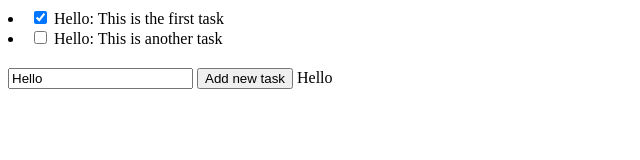
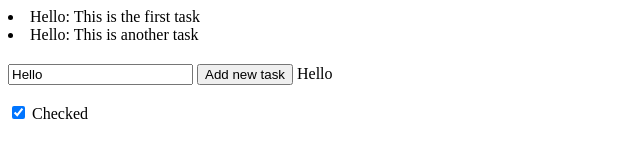
Before and after one commit to ajoseerazo/dunajs, a plain HTML site: page index.html in a window 1280 px wide. Shown: the whole page, without its empty margins (0-640 px from the left). Drawn offline with Linux system fonts and the light colour scheme.

Commit message:
Binding checks

```diff
--- a/duna.js
+++ b/duna.js
@@ -83,7 +83,7 @@ class Duna {
     }
   }
 
-  bindAttrs(el, ctx) {
+  bindAttrs(el, ctx, template) {
     if (!el.attributes) {
       return;
     }
@@ -145,6 +145,42 @@ class Duna {
         console.log(func(this.state, ctx["task"]));
 
         el.checked = JSON.parse(func(this.state, ctx["task"]));
+      } else {
+        let contentParsed = "";
+
+        Object.keys(this.state).forEach((key) => {
+          console.log("Key", key);
+
+          const innerTemplate = template || el.attributes["@checked"].value;
+
+          const index = innerTemplate.indexOf(key);
+
+          if (index !== -1) {
+            const varRegExp = new RegExp(`${key}`, "g");
+            contentParsed = innerTemplate.replace(varRegExp, `state.${key}`);
+          }
+        });
+
+        const func = new Function(
+          "state",
+          "return `" +
+            contentParsed
+              .replace(/this\.state/g, "state")
+              .replace(/\{/g, "${") +
+            "`"
+        );
+
+        console.log(ctx);
+
+        console.log(this.state.tasks);
+
+        console.log(func(this.state));
+
+        el.checked = JSON.parse(func(this.state));
+
+        if (!template) {
+          this.addToContext("checked", el, el.attributes["@checked"].value);
+        }
       }
     }
 
@@ -837,12 +873,23 @@ class Duna {
                       );
                     }
                   } else {
+                    if (
+                      that.ctx[prop][i].el.attributes &&
+                      that.ctx[prop][i].el.attributes["@checked"]
+                    ) {
+                      that.bindAttrs(
+                        that.ctx[prop][i].el,
+                        null,
+                        that.ctx[prop][i].template
+                      );
+                    } else {
                       console.log(that.ctx[prop][i].template);
                       that.ctx[prop][i].el.nodeValue = eval(
                         "`" +
                           that.ctx[prop][i].template.replace(/this/g, "that") +
                           "`"
                       );
+                    }
                   }
                 }
               }
--- a/index.html
+++ b/index.html
@@ -22,11 +22,11 @@
     <div id="todo-app">
       <div @each="task in tasks">
         <li @click="clickOnTask">
-          <input
+          <!--<input
             type="checkbox"
             @checked="{task.done}"
             @change="onChangeTaskCheckbox"
-          />
+          />-->
           <span>{ value }: { task.title }</span>
           <!--<span>{ value }</span>-->
         </li>
@@ -39,6 +39,18 @@
       </button>
 
       {value}
+
+      <br />
+      <br />
+
+      <div>
+        <input
+          @checked="{checked}"
+          @change="onChangeCheckbox"
+          type="checkbox"
+        />
+        Checked
+      </div>
     </div>
 
     <!--<br />
@@ -151,6 +163,7 @@
           ],
           value: "Hello",
           buttonText: "Add new task",
+          checked: true,
         },
         events: {
           addTask() {
@@ -189,6 +202,9 @@
             this.state.tasks = newTaks;
 
             console.log(this.state);
+          },
+          onChangeCheckbox(checked) {
+            this.state.checked = checked;
           },
         },
       });
```
Lines whose indentation alone changed are shown as unchanged.
